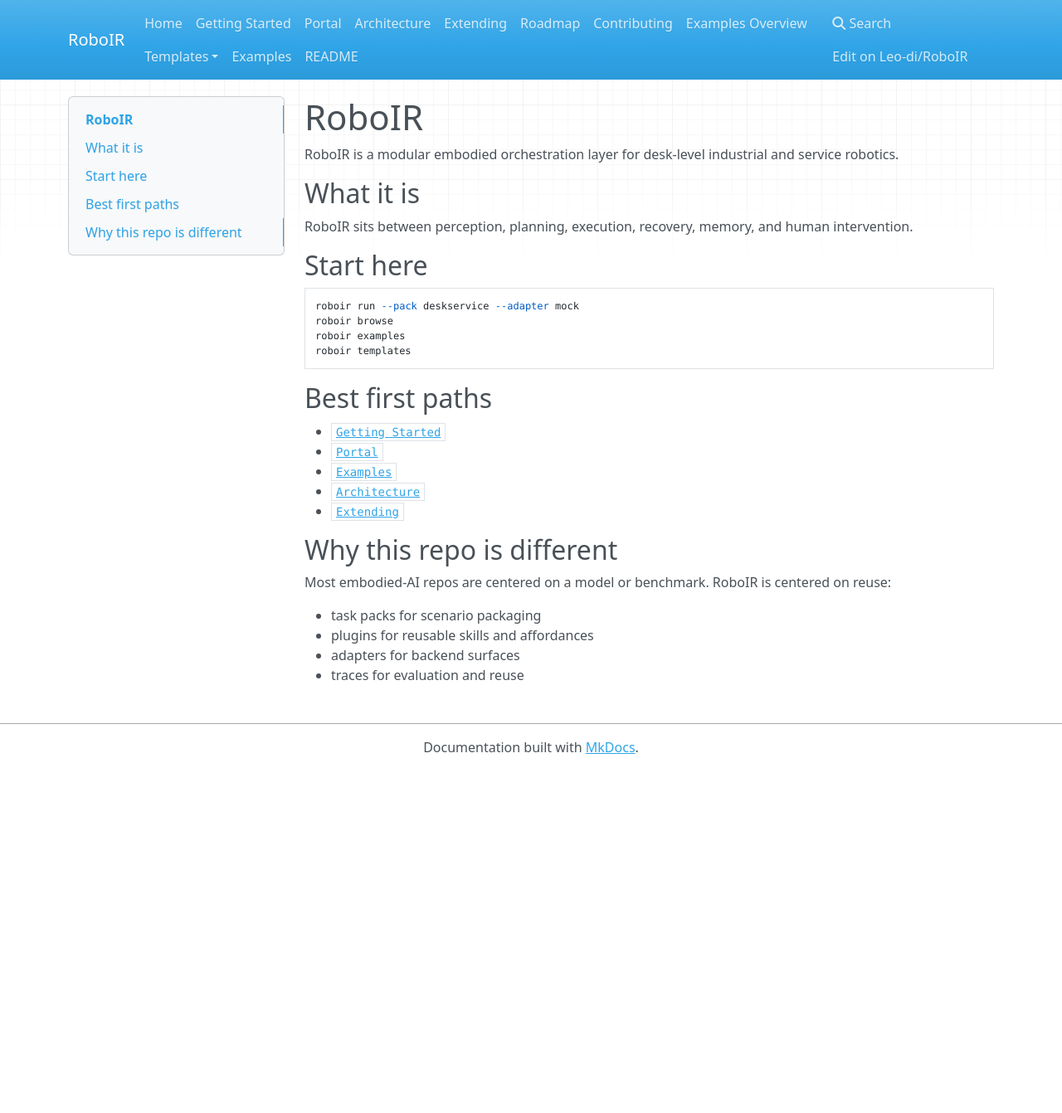
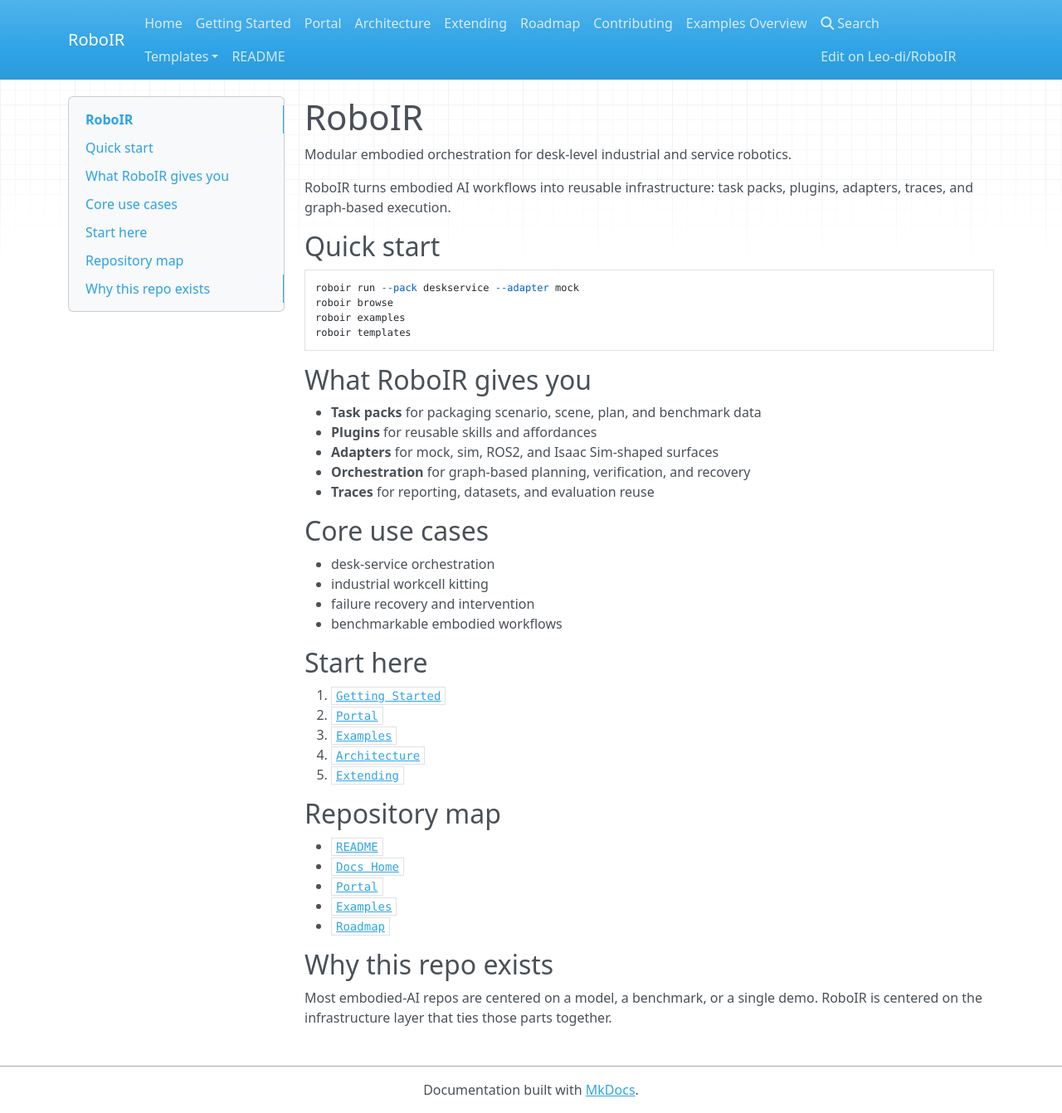
Before and after one commit to Leo-di/RoboIR, an MkDocs documentation site: the page built from docs/index.md, in a window 1280 px wide and 1342 px high. Shown: the whole window at 83% size. Built offline with MkDocs 1.6.1, drawn with Linux system fonts in a browser that asks for light colours; nearby versions of some CDN libraries.

````diff
--- a/docs/index.md
+++ b/docs/index.md
@@ -1,12 +1,10 @@
 # RoboIR
 
-RoboIR is a modular embodied orchestration layer for desk-level industrial and service robotics.
+Modular embodied orchestration for desk-level industrial and service robotics.
 
-## What it is
+RoboIR turns embodied AI workflows into reusable infrastructure: task packs, plugins, adapters, traces, and graph-based execution.
 
-RoboIR sits between perception, planning, execution, recovery, memory, and human intervention.
-
-## Start here
+## Quick start
 
 ```bash
 roboir run --pack deskservice --adapter mock
@@ -15,20 +13,38 @@ roboir examples
 roboir templates
 ```
 
-## Best first paths
+## What RoboIR gives you
 
-- [`Getting Started`](GETTING_STARTED.md)
+- **Task packs** for packaging scenario, scene, plan, and benchmark data
+- **Plugins** for reusable skills and affordances
+- **Adapters** for mock, sim, ROS2, and Isaac Sim-shaped surfaces
+- **Orchestration** for graph-based planning, verification, and recovery
+- **Traces** for reporting, datasets, and evaluation reuse
+
+## Core use cases
+
+- desk-service orchestration
+- industrial workcell kitting
+- failure recovery and intervention
+- benchmarkable embodied workflows
+
+## Start here
+
+1. [`Getting Started`](GETTING_STARTED.md)
+2. [`Portal`](PORTAL.md)
+3. [`Examples`](EXAMPLES.md)
+4. [`Architecture`](ARCHITECTURE.md)
+5. [`Extending`](EXTENDING.md)
+
+## Repository map
+
+- [`README`](../README.md)
+- [`Docs Home`](README.md)
 - [`Portal`](PORTAL.md)
 - [`Examples`](EXAMPLES.md)
-- [`Architecture`](ARCHITECTURE.md)
-- [`Extending`](EXTENDING.md)
+- [`Roadmap`](ROADMAP.md)
 
-## Why this repo is different
+## Why this repo exists
 
-Most embodied-AI repos are centered on a model or benchmark.
-RoboIR is centered on reuse:
-
-- task packs for scenario packaging
-- plugins for reusable skills and affordances
-- adapters for backend surfaces
-- traces for evaluation and reuse
+Most embodied-AI repos are centered on a model, a benchmark, or a single demo.
+RoboIR is centered on the infrastructure layer that ties those parts together.
--- a/mkdocs.yml
+++ b/mkdocs.yml
@@ -17,7 +17,6 @@ nav:
       - Plugin Template: docs/PLUGIN_TEMPLATE.md
       - Adapter Template: docs/ADAPTER_TEMPLATE.md
       - Task Template: docs/TASK_TEMPLATE.md
-  - Examples: examples/README.md
   - README: README.md
 markdown_extensions:
   - admonition
````
Also changed, not shown: docs/EXAMPLES.md (+27 -15 lines).
